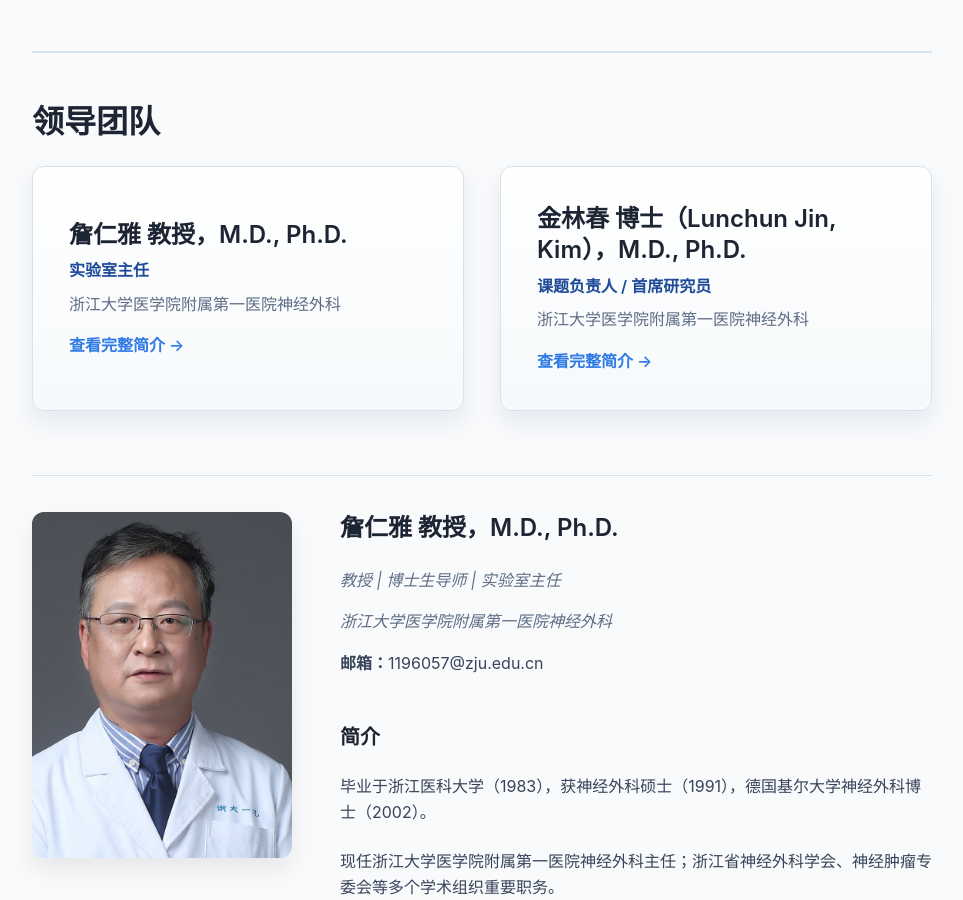
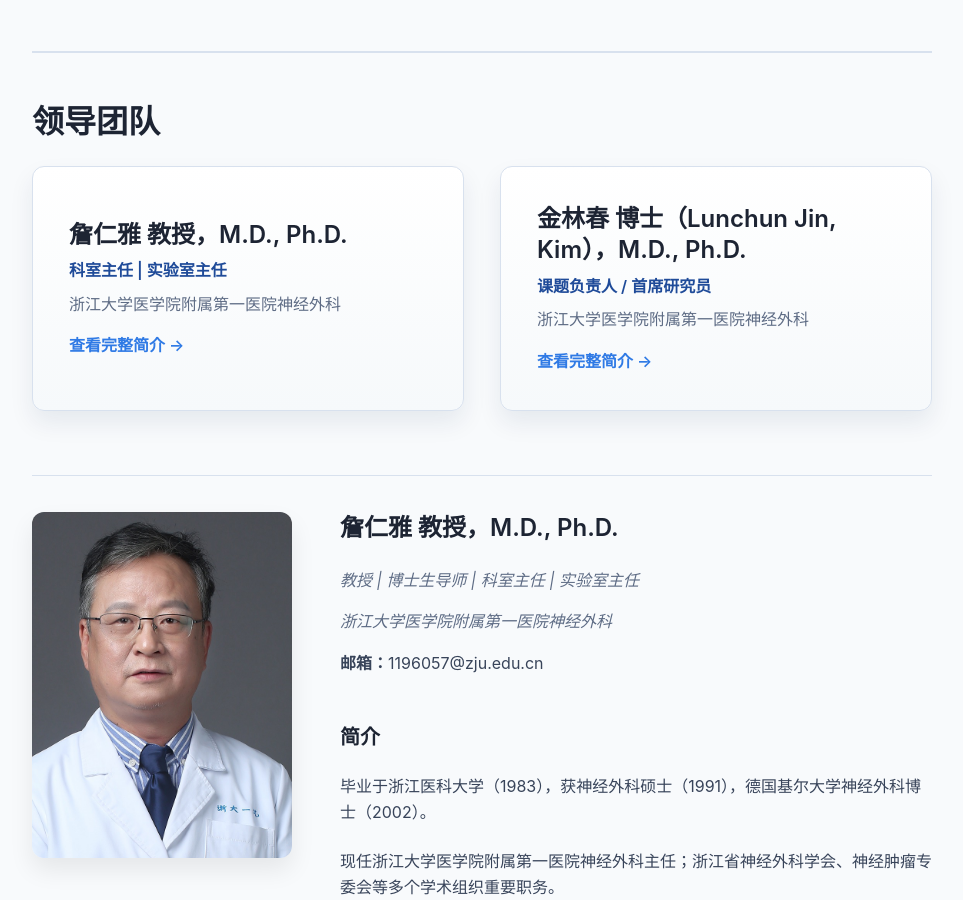
Before and after one commit to Zhan-JinLab/Zhan-JinLab.github.io, a Jekyll site: the page built from zh/leaders.md, in a window 1280 px wide and 900 px high, scrolled down 473 px. Shown: the whole window, without its empty margins (158-1121 px from the left). Built offline with Jekyll 4.4.1, drawn with Linux system fonts in a browser that asks for light colours.

Commit message:
Fix zh labels: research nav, names 詹仁雅/史锐, titles to 科室主任|实验室主任

```diff
--- a/zh/leaders.md
+++ b/zh/leaders.md
@@ -11,7 +11,7 @@ lang: zh
     <div class="leader-card">
         <div class="leader-meta">
             <h3>詹仁雅 教授，M.D., Ph.D.</h3>
-            <p class="role">实验室主任</p>
+            <p class="role">科室主任 | 实验室主任</p>
             <p class="affil">浙江大学医学院附属第一医院神经外科</p>
             <a class="leader-link" href="#zhan-renya">查看完整简介 →</a>
         </div>
@@ -34,7 +34,7 @@ lang: zh
     </div>
     <div class="profile-body">
         <h3>詹仁雅 教授，M.D., Ph.D.</h3>
-        <p class="title">教授 | 博士生导师 | 实验室主任</p>
+        <p class="title">教授 | 博士生导师 | 科室主任 | 实验室主任</p>
         <p class="title">浙江大学医学院附属第一医院神经外科</p>
         <p><strong>邮箱：</strong>1196057@zju.edu.cn</p>
 
```
Also changed, not shown: zh/contact.md (+1 -1 lines), zh/photos.md (+1 -1 lines).
